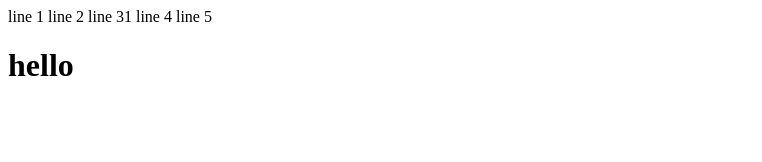
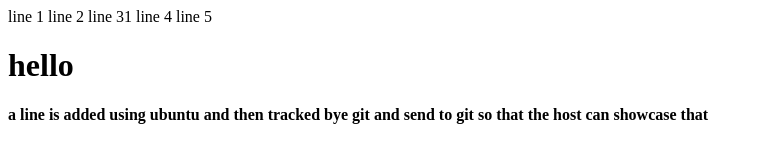
Before and after one commit to prAKhar0819/demorepo, a plain HTML site: page index.html in a window 1280 px wide. Shown: the whole page, without its empty margins (0-762 px from the left). Drawn offline with Linux system fonts and the light colour scheme.

Commit message:
add a heading from ubuntu

```diff
--- a/index.html
+++ b/index.html
@@ -4,3 +4,5 @@ line 31
 line 4
 line 5
 <h1> hello </h1>
+
+<h4> a line is added using ubuntu and then tracked bye git and send to git so that the host can showcase that </h4>
```
